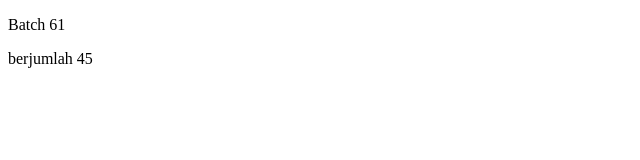
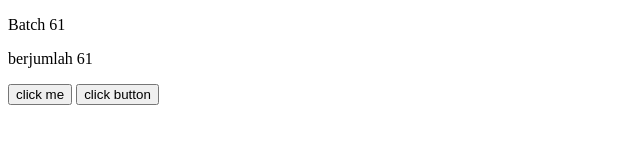
Before and after one commit to dheksaaryadityar/batch-61, a plain HTML site: page index.html in a window 1280 px wide. Shown: the whole page, without its empty margins (0-640 px from the left). Drawn offline with Linux system fonts and the light colour scheme.

Commit message:
chore:new day

```diff
--- a/Day 1/index.html
+++ b/index.html
@@ -7,6 +7,8 @@
 </head>
 <body>
     <p>Batch 61</p>
-    <p>berjumlah 45</p>
+    <p>berjumlah 61</p>
+    <button>click me</button>
+    <button>click button</button>
 </body>
 </html>
```
